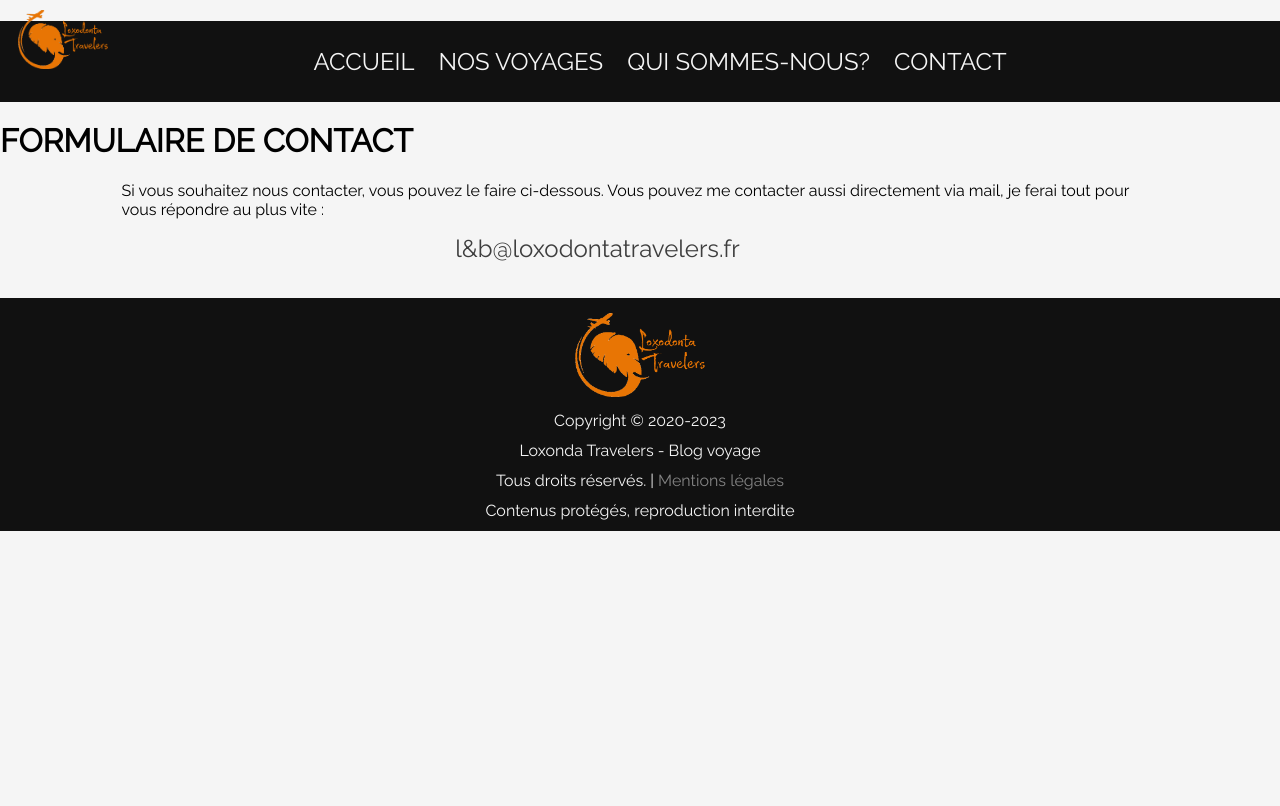
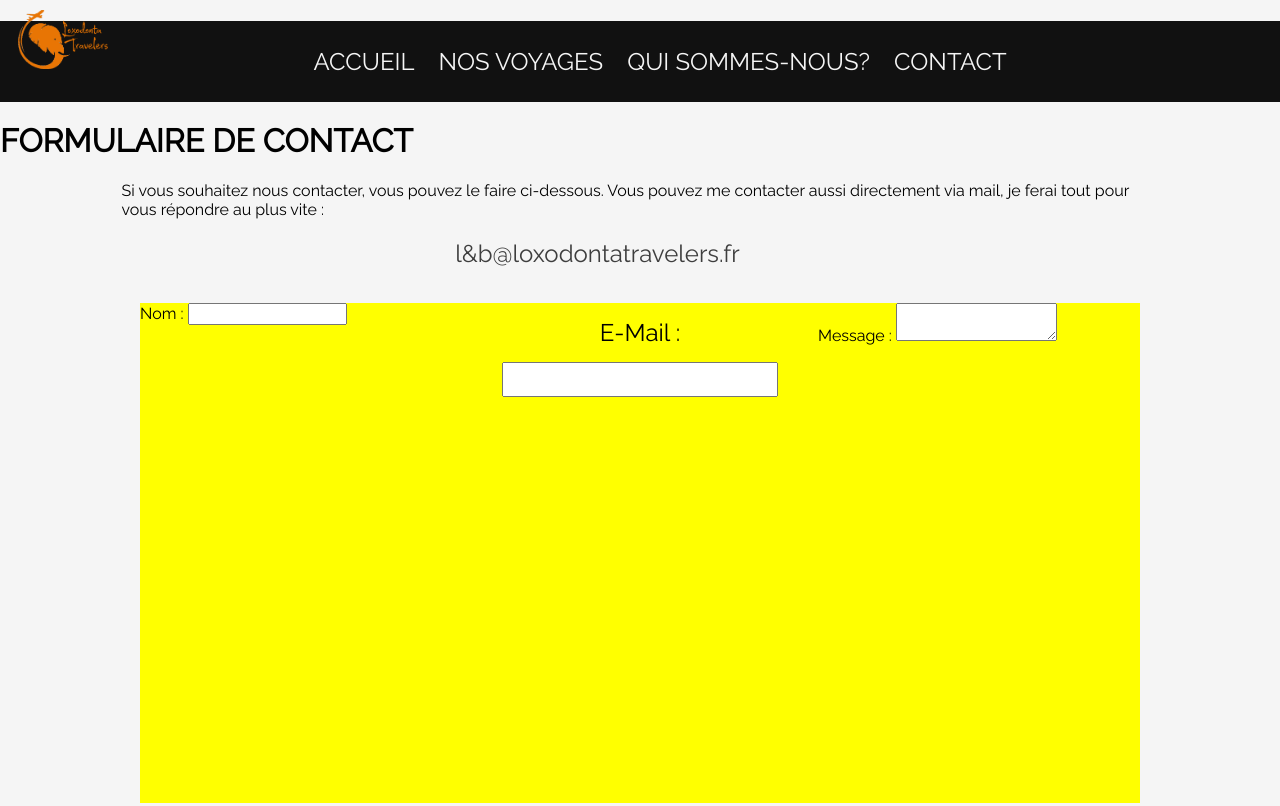
Before and after one commit to BenjaminKeiff/Projet---Fil-D-Ariane, a plain HTML site: page pages/contact.html in a window 1280 px wide. Shown: the top 806 px of the page. Drawn offline with Linux system fonts and the light colour scheme.

Commit message:
commit midnight

```diff
--- a/assets/style/otherpage.css
+++ b/assets/style/otherpage.css
@@ -17,3 +17,17 @@
 #mail a:hover {
     opacity: 1;
 }
+
+#formulaire {
+    height: 500px;
+    width: 1000px;
+    display: grid;
+    grid-template: repeat(2, 1fr) / repeat(3, 1fr);
+    grid-gap: 10px;
+    background-color: yellow;
+}
+
+#name
+
+
+#
--- a/pages/contact.html
+++ b/pages/contact.html
@@ -53,13 +53,37 @@
                     ci-dessous. Vous pouvez me contacter aussi directement via
                     mail, je ferai tout pour vous répondre au plus vite :
                 </p>
+
+                <div class="row espaceur">
+                    <!-- espaceur -->
+                </div>
+
                 <p id="mail" class="container">
                    <a href="mailto:benjamin.keiff@stagiairesmns.fr">l&b@loxodontatravelers.fr</a>
                 </p>
-                <form action="contact">
-                    <label for="name"></label>
-                </form>
-            </div>
+
+                <div class="row espaceur">
+                    <!-- espaceur -->
+                </div>
+
+                <div class="row">
+                    <form action="contact">
+                        <div class="container" id="formulaire">
+                            <div id="name" >
+                                <label for="name">Nom :</label>
+                                <input type="text" id="name" name="user_name">
+                            </div>
+                            <div id="mail" >
+                                <label for="mail">E-Mail :</label>
+                                <input type="email" id="mail" name="user_mail">
+                            </div>
+                            <div id="msg" >
+                                <label for="msg">Message :</label>
+                                <textarea id="msg" name="user_message"></textarea>
+                            </div>
+                        </div>
+                    </form>
+                </div>
         </section>
 
     </main>
```
